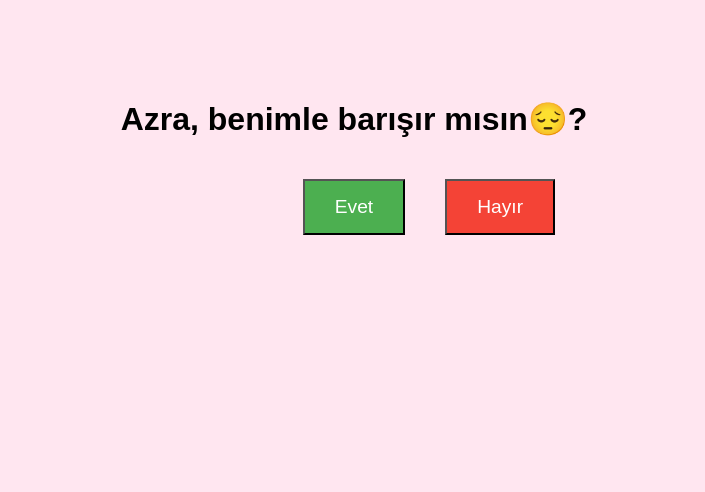
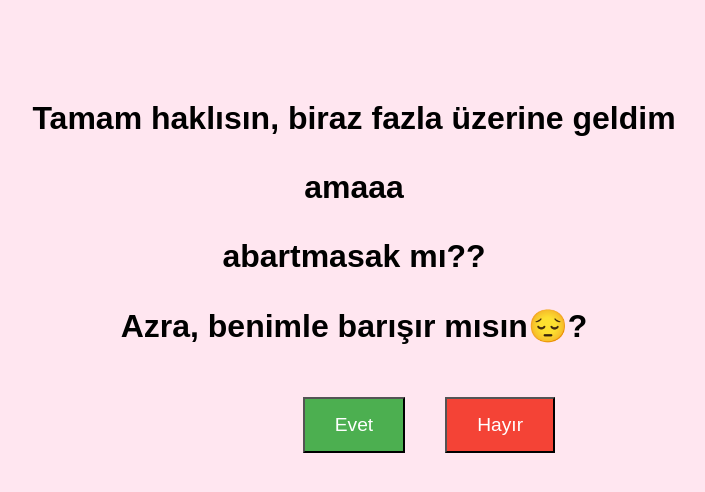
Before and after one commit to cannnysff/-z-rdilerimazra, a plain HTML site: page index.html in a window 1280 px wide. Shown: the whole page, without its empty margins (286-991 px from the left). Drawn offline with Linux system fonts and the light colour scheme.

Commit message:
Add files via upload

```diff
--- a/index.html
+++ b/index.html
@@ -35,12 +35,16 @@
 </head>
 <body>
 
-  <h1>Azra, benimle barışır mısın😔?</h1>
+  <h1>
+    <p>Tamam haklısın, biraz fazla üzerine geldim <p>
+    <p>amaaa<p>
+    <p></p>abartmasak mı??<p></p>
+    <p></p>Azra, benimle barışır mısın😔?<p></p></h1>
   <button id="yes">Evet</button>
   <button id="no">Hayır</button>
 
   <div id="response">
-    ❤️ Benimle barışmak istediğini biliyordum☺️ ❤️<br><br>
+    ❤️ Teşekkür ederim benimle barışmak istediğini biliyordum☺️ ❤️<br><br>
     <img src="https://i.pinimg.com/originals/6b/71/06/6b7106a28e4d97a58a7d420bfdb3407c.gif" width="150">
     <img src="https://media.tenor.com/Wx9IEmZZXSoAAAAi/bear-love.gif" width="150">
   </div>
```
